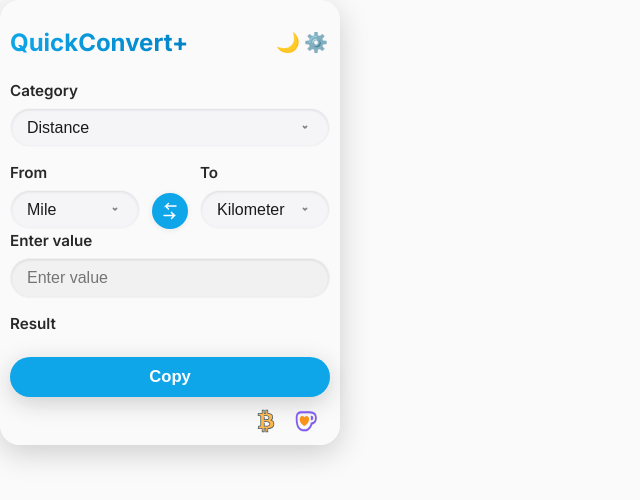
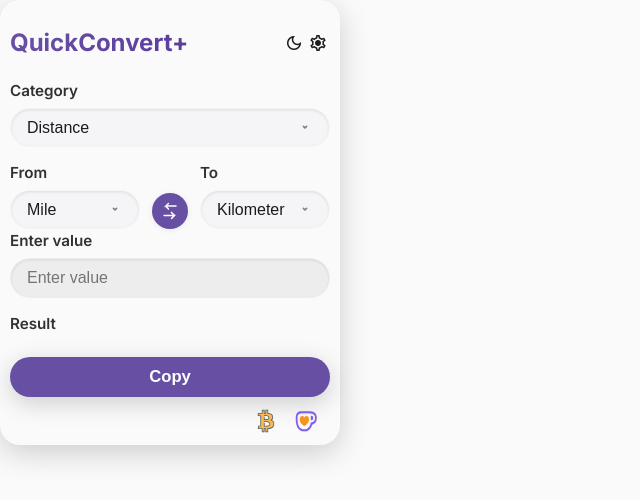
Before and after one commit to p1once/quickconvertPls, a website built with Vite: page popup.html in a window 1280 px wide. Shown: the whole page, without its empty margins (0-640 px from the left). Built offline with nearby package versions, Linux system fonts and the light colour scheme; some packages are replaced by stand-ins of ours.

Commit message:
style: refine popup with material theming

```diff
--- a/popup.css
+++ b/popup.css
@@ -3,18 +3,22 @@
 @tailwind utilities;
 
 :root {
-  --primary: #0ea5e9;
-  --primary-hover: #0284c7;
+  --primary-light: #6750a4;
+  --primary-hover-light: #5b3d9e;
+  --primary-dark: #d0bcff;
+  --primary-hover-dark: #b69df8;
+  --primary: var(--primary-light);
+  --primary-hover: var(--primary-hover-light);
   --on-primary: #ffffff;
-  --surface-light: rgba(250, 250, 250, 0.92);
-  --surface-dark: rgba(18, 18, 18, 0.92);
-  --on-surface-light: #121212;
-  --on-surface-dark: #ececec;
+  --surface-light: #fafafa;
+  --surface-dark: #1c1b1f;
+  --on-surface-light: #1c1b1f;
+  --on-surface-dark: #e6e1e5;
   --shadow: rgba(0, 0, 0, 0.18);
   --radius: 20px;
   --card-radius: 20px;
-  --bg-frost-light: rgba(0, 0, 0, 0.04);
-  --bg-frost-dark: rgba(255, 255, 255, 0.06);
+  --bg-frost-light: rgba(0, 0, 0, 0.05);
+  --bg-frost-dark: rgba(255, 255, 255, 0.07);
   --transition: 0.18s cubic-bezier(0.4, 0, 0.2, 1);
   --font: "Inter", system-ui, sans-serif;
   --popup-width: 340px;
@@ -28,6 +32,8 @@
 
 :root,
 [data-theme="light"] {
+  --primary: var(--primary-light);
+  --primary-hover: var(--primary-hover-light);
   --surface: var(--surface-light);
   --on-surface: var(--on-surface-light);
   --bg-frost: var(--bg-frost-light);
@@ -35,6 +41,8 @@
   --select-text: var(--select-text-light);
 }
 [data-theme="dark"] {
+  --primary: var(--primary-dark);
+  --primary-hover: var(--primary-hover-dark);
   --surface: var(--surface-dark);
   --on-surface: var(--on-surface-dark);
   --bg-frost: var(--bg-frost-dark);
@@ -71,10 +79,19 @@
   padding: 0;
   background: var(--surface);
   color: var(--on-surface);
+  color-scheme: light dark;
   font-family: var(--font);
   overflow: visible !important;
   border-radius: var(--radius) !important;
   transition: background var(--transition);
+}
+[data-theme="dark"] body,
+[data-theme="dark"] html {
+  color-scheme: dark;
+}
+[data-theme="light"] body,
+[data-theme="light"] html {
+  color-scheme: light;
 }
 body::-webkit-scrollbar,
 html::-webkit-scrollbar {
@@ -137,6 +154,25 @@
   pointer-events: none;
   display: block;
   line-height: 1;
+  transition: transform 0.3s;
+}
+.material-symbols-outlined {
+  font-family: "Material Symbols Outlined";
+  font-weight: normal;
+  font-style: normal;
+  font-size: 20px;
+  line-height: 1;
+  letter-spacing: normal;
+  text-transform: none;
+  display: inline-block;
+  white-space: nowrap;
+  word-wrap: normal;
+  direction: ltr;
+  -webkit-font-feature-settings: "liga";
+  -webkit-font-smoothing: antialiased;
+}
+.theme-icon.spin {
+  transform: rotate(180deg);
 }
 
 /* Stylized app title */
@@ -429,6 +465,7 @@
   width: 100vw;
   height: 100vh;
   background-color: rgba(0, 0, 0, 0.35);
+  backdrop-filter: blur(4px);
   display: none;
   align-items: center;
   justify-content: center;
--- a/popup.html
+++ b/popup.html
@@ -7,6 +7,7 @@
   <link rel="preconnect" href="https://fonts.googleapis.com" />
   <link rel="preconnect" href="https://fonts.gstatic.com" crossorigin />
   <link href="https://fonts.googleapis.com/css2?family=Inter:wght@400;500;600;700&display=swap" rel="stylesheet" />
+  <link href="https://fonts.googleapis.com/css2?family=Material+Symbols+Outlined" rel="stylesheet" />
   <link rel="stylesheet" href="popup.css" />
 </head>
 <body class="bg-gray-100 dark:bg-gray-900 text-gray-900 dark:text-gray-100 p-4">
@@ -15,10 +16,10 @@
       <h1 data-i18n="popupTitle" class="app-title">QuickConvert+</h1>
       <div class="header-buttons">
         <button id="themeToggle" class="theme-toggle" aria-label="Toggle theme">
-          <span class="theme-icon">🌙</span>
+          <span class="theme-icon material-symbols-outlined">dark_mode</span>
         </button>
         <button id="settingsBtn" class="theme-toggle" aria-label="Open settings">
-          <span class="theme-icon">⚙️</span>
+          <span class="theme-icon material-symbols-outlined">settings</span>
         </button>
       </div>
     </div>
--- a/popup.js
+++ b/popup.js
@@ -384,7 +384,7 @@
   function setTheme(theme) {
     document.documentElement.setAttribute("data-theme", theme)
     document.documentElement.classList.toggle("dark", theme === "dark")
-    themeIcon.textContent = theme === "dark" ? "☀️" : "🌙"
+    themeIcon.textContent = theme === "dark" ? "light_mode" : "dark_mode"
     window.chrome.storage.sync.set({ quickconvert_theme: theme })
   }
 
@@ -399,7 +399,9 @@
 
   themeToggle.addEventListener("click", () => {
     const cur = document.documentElement.getAttribute("data-theme") || "light"
+    themeIcon.classList.add("spin")
     setTheme(cur === "light" ? "dark" : "light")
+    setTimeout(() => themeIcon.classList.remove("spin"), 350)
   })
 
   await initTheme()
```
